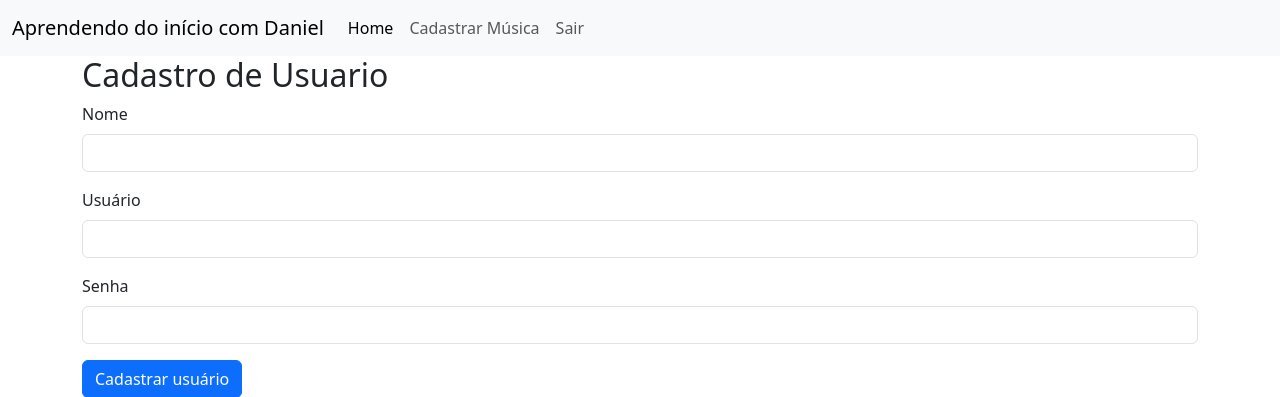
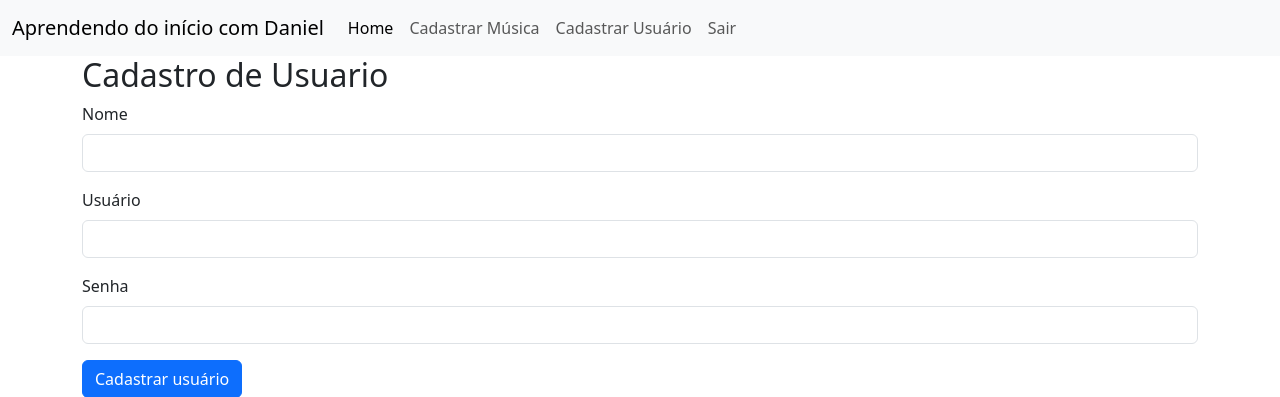
Before and after one commit to daniel-xds93/projeto_musica, a Flask app: page /cadastraUsuario in a window 1280 px wide. Shown: the top 397 px of the page. Run offline with Flask 3, Linux system fonts and the light colour scheme; the visitor is signed in with stand-in values (Sample User, id 1); parts of the project's set-up code (start-up, migrations or seed data) failed here and were passed over; some libraries are stand-ins or nearby versions.

Commit message:
criando link no menu para acessar a página de cadastro de usuario

```diff
--- a/templates/padrao.html
+++ b/templates/padrao.html
@@ -33,6 +33,9 @@
                 <a class="nav-link" href="/cadastrar">Cadastrar Música</a>
               </li>
               <li class="nav-item">
+                <a class="nav-link" href="/cadastraUsuario">Cadastrar Usuário</a>
+              </li>
+              <li class="nav-item">
                 <a class="nav-link" href="/sair">Sair</a>
               </li>
             </ul>
```
